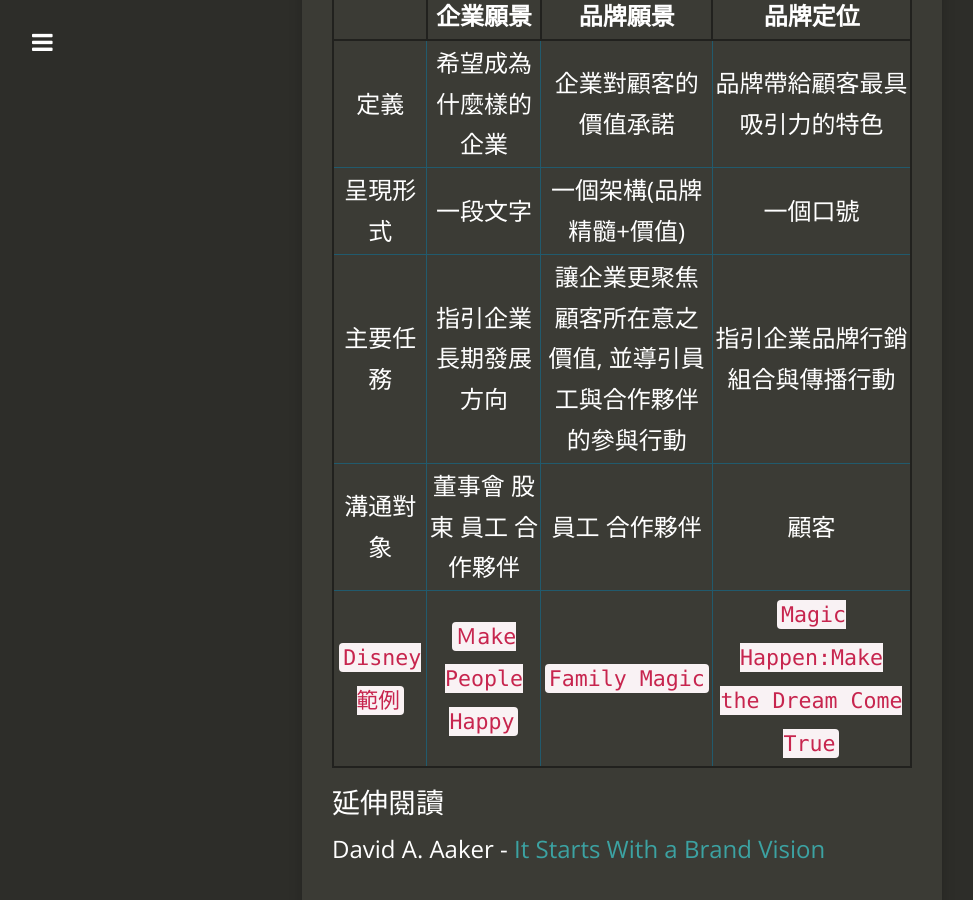
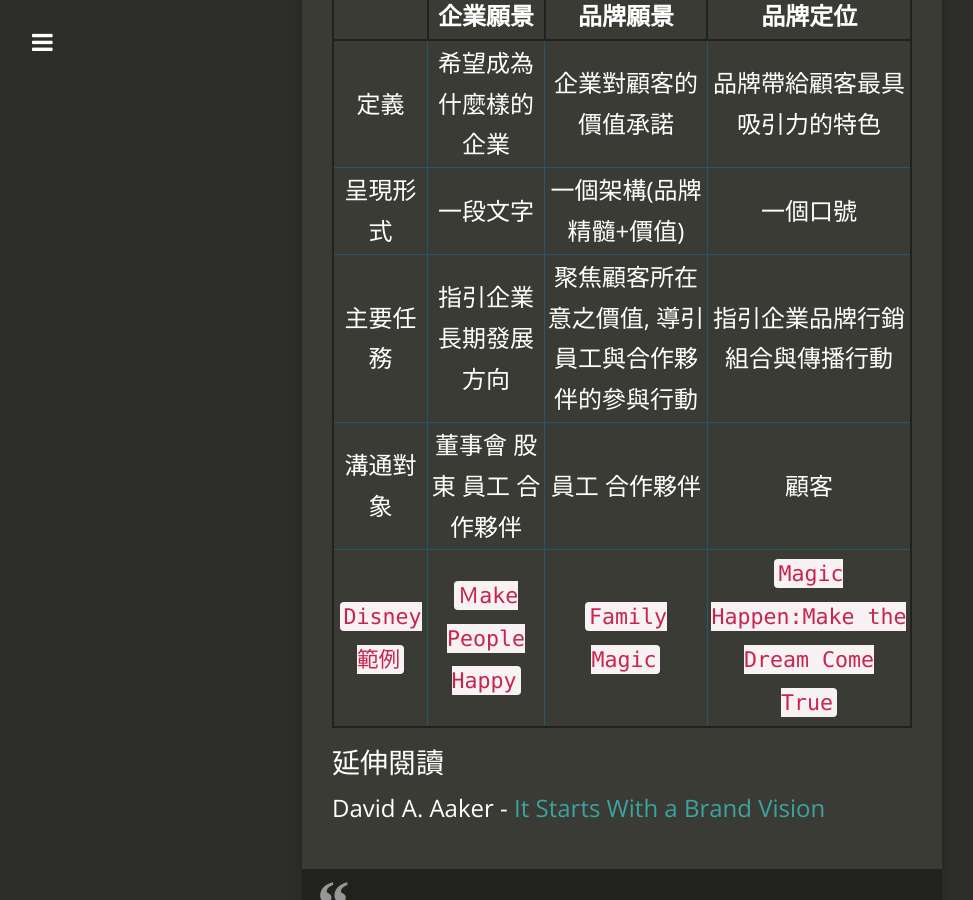
Before and after one commit to jeremywangyuan/Jeremywangyuan.github.io, a Jekyll site: the page built from _posts/2017-08-11-study-note.md, in a window 1280 px wide and 900 px high, scrolled down 764 px. Shown: the whole window, without its empty margins (18-991 px from the left). Built offline with Jekyll 4.4.1, drawn with Linux system fonts in a browser that asks for light colours; nearby versions of some CDN libraries.

Commit message:
study note

```diff
--- a/_posts/2017-08-11-study-note.md
+++ b/_posts/2017-08-11-study-note.md
@@ -24,7 +24,7 @@ ex: Disney
 |:---:|:------:|:------:|:------:|
 |定義|希望成為什麼樣的企業|企業對顧客的價值承諾|品牌帶給顧客最具吸引力的特色|
 |呈現形式|一段文字|一個架構(品牌精髓+價值)|一個口號|
-|主要任務|指引企業長期發展方向|讓企業更聚焦顧客所在意之價值, 並導引員工與合作夥伴的參與行動|指引企業品牌行銷組合與傳播行動|
+|主要任務|指引企業長期發展方向|聚焦顧客所在意之價值, 導引員工與合作夥伴的參與行動|指引企業品牌行銷組合與傳播行動|
 |溝通對象|董事會 股東 員工 合作夥伴|員工 合作夥伴|顧客|
 |`Disney範例`|`Ｍake People Happy`|`Family Magic`|`Magic Happen:Make the Dream Come True`|
 
```
Also changed, not shown: 1 other file.
